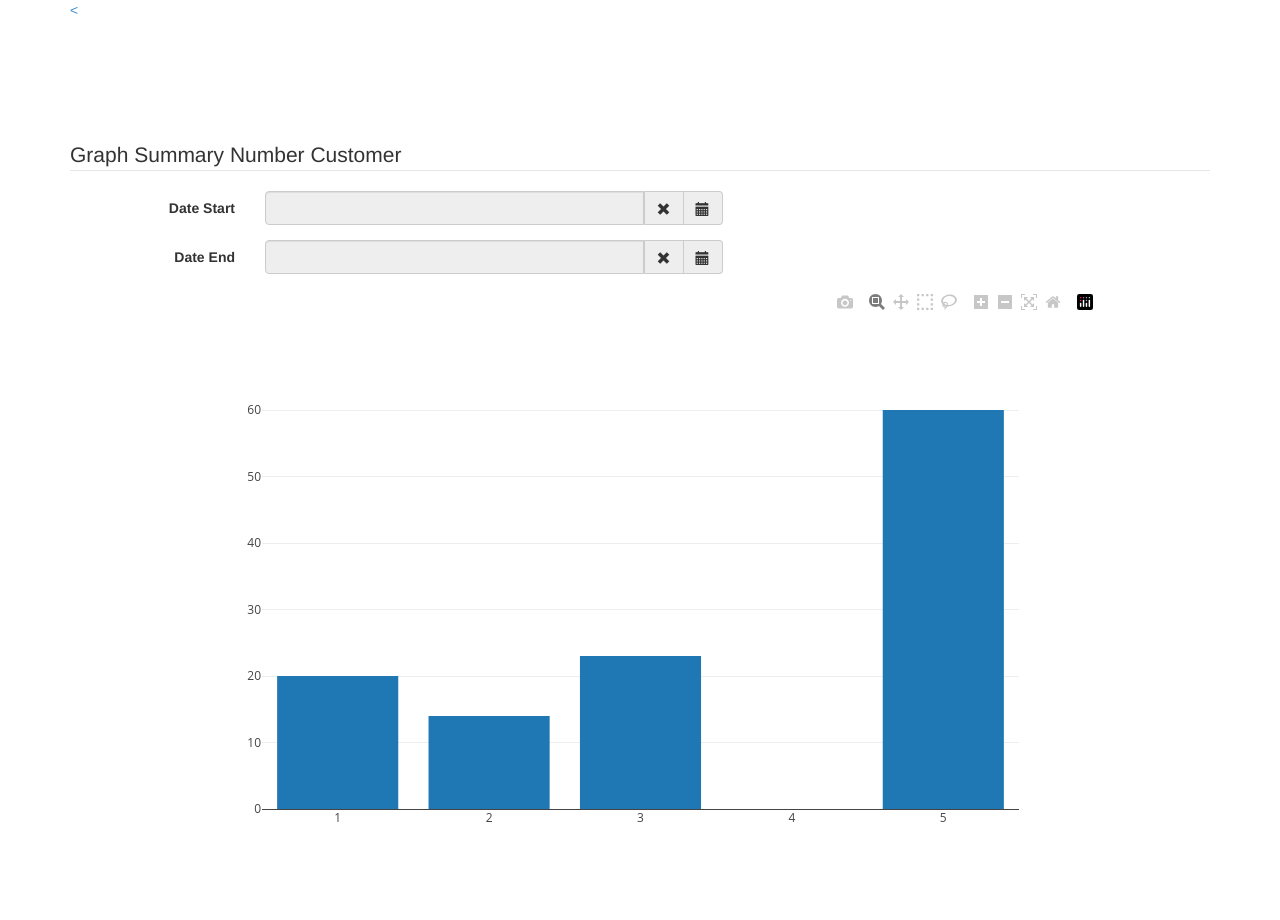
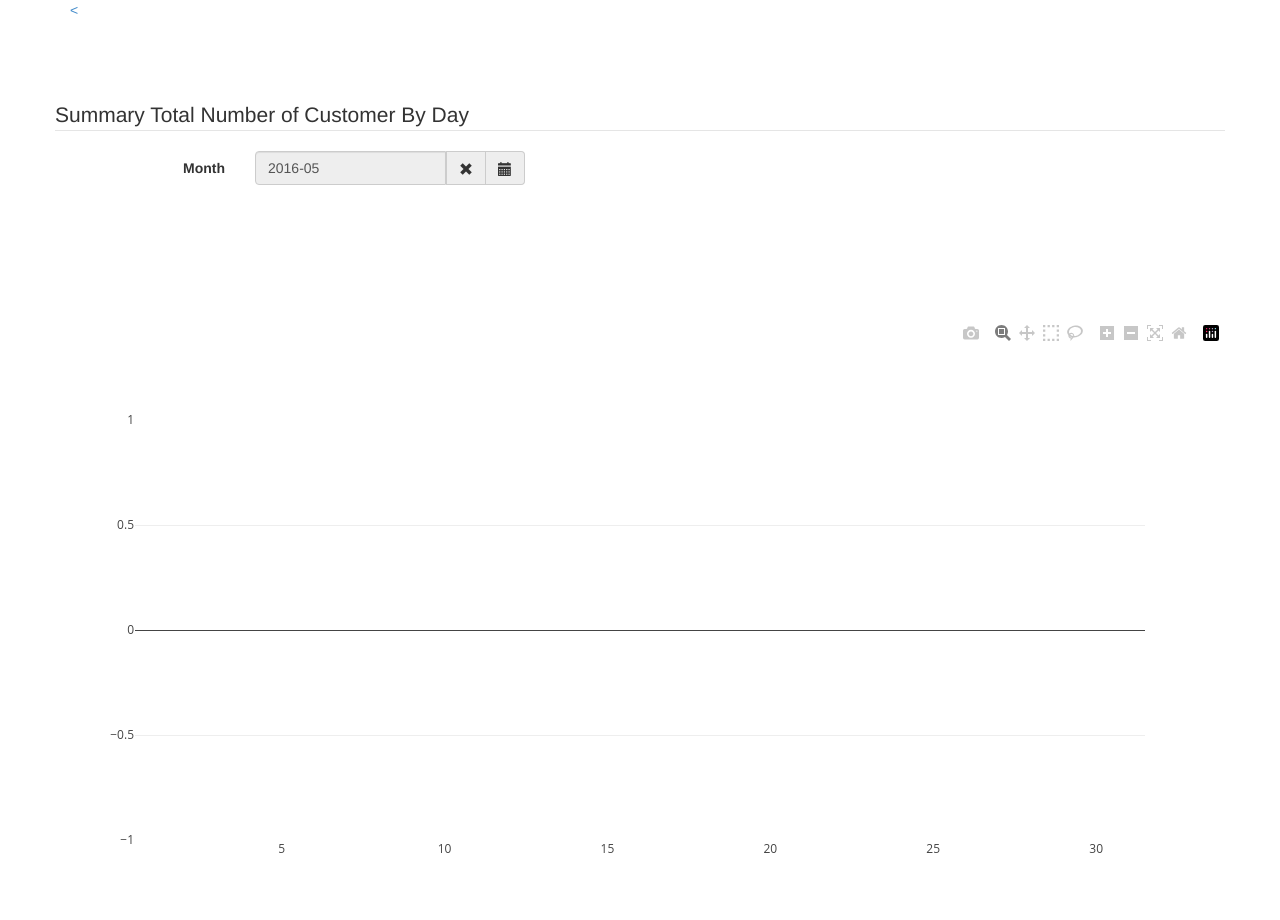
Before and after one commit to zinzoz/smart_management, a PHP site: page /g2/g2/index.html in a window 1280 px wide. Before the commit the page ends 822 px from the top, so only its background shows below. Run offline with PHP 8.4, Linux system fonts and the light colour scheme; data comes from the database, SQL or seed files in the repository; some libraries are stand-ins or nearby versions.

Commit message:
g2 graph

```diff
--- a/g1.php
+++ b/g1.php
@@ -87,10 +87,7 @@ var girl = {
               mode: 'lines+markers',
               connectgaps: true
             };
-
-
             var data = [man, woman,boy, girl];
-
             var layout = {
               title: 'Summation Entry By Hour',
               showlegend: false,
@@ -104,6 +101,7 @@ var layout = {
                 showline: false
               }
             };
+
             Plotly.newPlot('graph', data, layout);
           }
         });
--- /dev/null
+++ b/g2/g2/g2graph.php
@@ -0,0 +1,31 @@
+<?php
+if(isset($_POST['month'])){
+	$month = $_POST['month'];
+}
+
+include '../../connectdb.php';
+$sql = "SELECT DAY(ts) as day, COUNT(*) as entry FROM entry WHERE ts BETWEEN '2016-05-01 00:00:01' AND'2016-05-31 23:59:59' GROUP BY day";
+
+$result = $conn->query($sql) or trigger_error($conn->error);
+$sum_entry = array();
+while ($row = $result->fetch_array()){
+  $sum_entry[$row['day']] = $row['entry'];
+}
+
+$sum_entry_all = array();
+$string_return = "";
+for($i=0;$i<=31;$i++){
+	if(!isset($sum_entry[$i])){
+		$sum_entry_all[$i] = 0;
+	}else{
+		$sum_entry_all[$i] = (int)$sum_entry[$i];
+	}
+	if($i!=31){
+		$string_return = $string_return . $sum_entry_all[$i] . ',';
+	}else{
+		$string_return = $string_return . $sum_entry_all[$i];
+	}
+}
+
+echo $string_return;
+mysqli_close($conn);
--- a/g2/g2/index.html
+++ b/g2/g2/index.html
@@ -1,12 +1,45 @@
 <!DOCTYPE html>
 <html>
 <head>
-    <title></title>
+    <title>Total Number of Customer</title>
     <link href="./bootstrap/css/bootstrap.min.css" rel="stylesheet" media="screen">
     <link href="../css/bootstrap-datetimepicker.min.css" rel="stylesheet" media="screen">
-    <!-- Plotly.js -->
-    <script src="https://cdn.plot.ly/plotly-latest.min.js"></scripzt>
+    <script src="https://cdn.plot.ly/plotly-latest.min.js"></script>
     <script type="text/javascript" src="http://ajax.googleapis.com/ajax/libs/jquery/1.9.1/jquery.min.js"></script>
+    <script type="text/javascript">
+        var today = new Date();
+        var dd = today.getDate();
+        var mm = today.getMonth()+1;
+        var yyyy = today.getFullYear();
+
+        function pad (str, max) {
+            str = str.toString();
+            return str.length < max
+             ? pad("0" + str, max) : str;
+        }
+        function dateChange() {
+            var month = document.getElementById("month").value;
+            $.ajax({
+                type: "POST",
+                url: "g2graph.php",
+                data: "month="+month,
+                cache: false,
+                success: function(html) {
+                    var cus_data = html.split(',').map(function(item) {
+                        return parseInt(item, 10);
+                    });
+                    var data = [{
+                        x: ['1', '2', '3', '4', '5', '6', '7', '8', '9', '10', '11',
+                            '12', '13', '14', '15', '16', '17', '18', '19', '20', '21',
+                            '22', '23', '24', '25', '26', '27', '28', '29', '30', '31'],
+                        y: cus_data,
+                        type: 'bar'
+                    }];
+                    Plotly.newPlot('myDiv', data);
+                }
+            });
+        }
+    </script>
 </head>
 
 <body>
@@ -20,64 +53,54 @@
 <br>
 <br>
 <br>
-<br>
-<br>
+<div class="row">
     <form action="" class="form-horizontal"  role="form">
         <fieldset>
-            <legend>Graph Summary Number Customer </legend>
+            <legend>Summary Total Number of Customer By Day</legend>
             <div class="form-group">
-                <label for="dtp_input2" class="col-md-2 control-label">Date Start</label>
-                <div class="input-group date form_date col-md-5" data-date="" data-date-format="dd MM yyyy" data-link-field="dtp_input2" data-link-format="yyyy-mm-dd">
-                    <input class="form-control" name="startdate "size="16" type="text" value="" readonly>
+                <label for="dtp_input2" class="col-md-2 control-label">Month</label>
+                <div class="input-group date form_date col-md-3" data-date="" data-date-format="MM yyyy" data-link-field="dtp_input2" data-link-format="yyyy-mm">
+                    <input class="form-control" id="month" name="month "size="16" type="text" value="" readonly onchange="dateChange()">
                     <span class="input-group-addon"><span class="glyphicon glyphicon-remove"></span></span>
                     <span class="input-group-addon"><span class="glyphicon glyphicon-calendar"></span></span>
                 </div>
-				<input type="hidden" id="dtp_input2" value="" /><br/>
-            </div>
-			<div class="form-group">
-                <label for="dtp_input2" class="col-md-2 control-label">Date End</label>
-                <div class="input-group date form_date col-md-5" data-date="" data-date-format="dd MM yyyy" data-link-field="dtp_input2" data-link-format="yyyy-mm-dd">
-                    <input class="form-control" name="enddate" size="16" type="text" value="" readonly>
-                    <span class="input-group-addon"><span class="glyphicon glyphicon-remove"></span></span>
-					<span class="input-group-addon"><span class="glyphicon glyphicon-calendar"></span></span>
-                </div>
-				<input type="hidden" id="dtp_input2" value="" /><br/>
+                <input type="hidden" id="dtp_input2" value="" />
             </div>
         </fieldset>
     </form>
 </div>
+<br>
+<br>
+<br>
+<br>
+<br>
+<br>
 <div class="row" align="center">
-    <div id="myDiv" style="width: 70%; height: 600px;"></div>
+    <div id="myDiv" style="width: 100%; height: 600px;"></div>
 </div>
-<script>
+</div>
 
-var data = [{
-  x: ['1', '2', '3' ,'5'],
-  y: [20, 14, 23 ,60],
-  type: 'bar'
-}];
-
-Plotly.newPlot('myDiv', data);
-  </script>
 
 <script type="text/javascript" src="./jquery/jquery-1.8.3.min.js" charset="UTF-8"></script>
 <script type="text/javascript" src="./bootstrap/js/bootstrap.min.js"></script>
 <script type="text/javascript" src="../js/bootstrap-datetimepicker.js" charset="UTF-8"></script>
-<script type="text/javascript" src="../js/locales/bootstrap-datetimepicker.uk.js" charset="UTF-8"></script>
+<script type="text/javascript" src="../js/locales/bootstrap-datetimepicker.uk.js" charset="UTF-8">
+
+</script>
 <script type="text/javascript">
+
+  document.getElementById("month").value = yyyy + "-" + pad(mm, 2);
+  dateChange();
 
   $('.form_date').datetimepicker({
       language:  'en',
-        weekStart: 1,
       todayBtn:  1,
-		autoclose: 1,
       todayHighlight: 1,
-		startView: 2,
-		minView: 2,
+      startView: 3,
+      minView: 3,
       forceParse: 0,
-		format: "yyyy-mm-dd"
+      format: "yyyy-mm"
   });
-
 </script>
 
 </body>
--- a/statistics.php
+++ b/statistics.php
@@ -27,7 +27,7 @@
       }
 
       function linkAvgTempHour(){
-        window.location = "g3.php";
+        window.location = "g3/g3";
       }
     </script>
 </head>
```
Also changed, not shown: g3.php (deleted, +0 -77 lines). Lines whose indentation alone changed are shown as unchanged.
